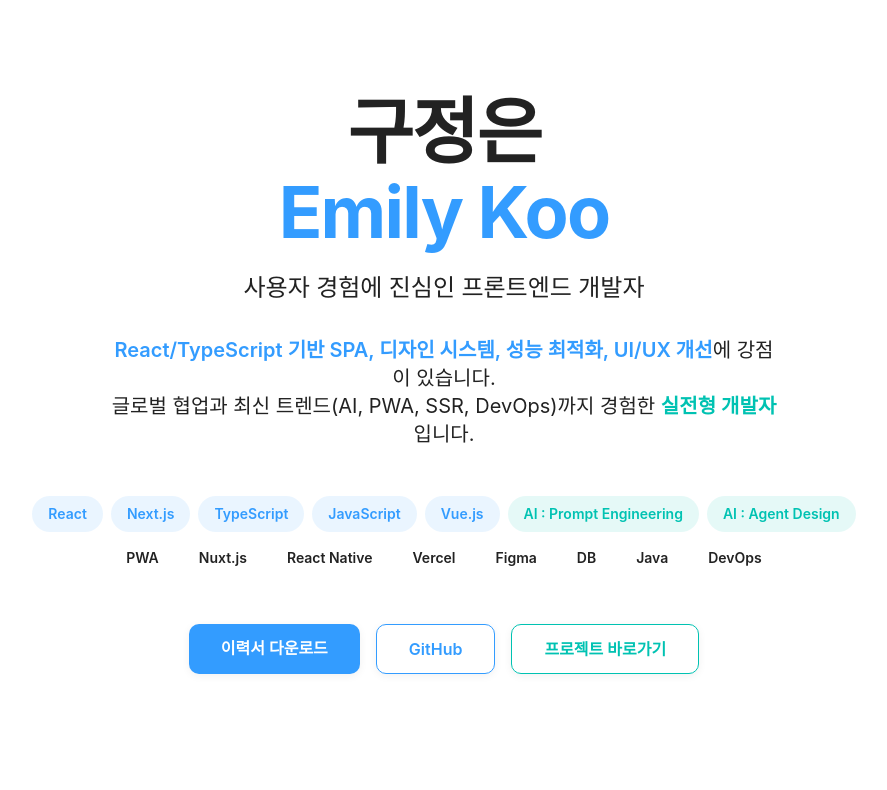
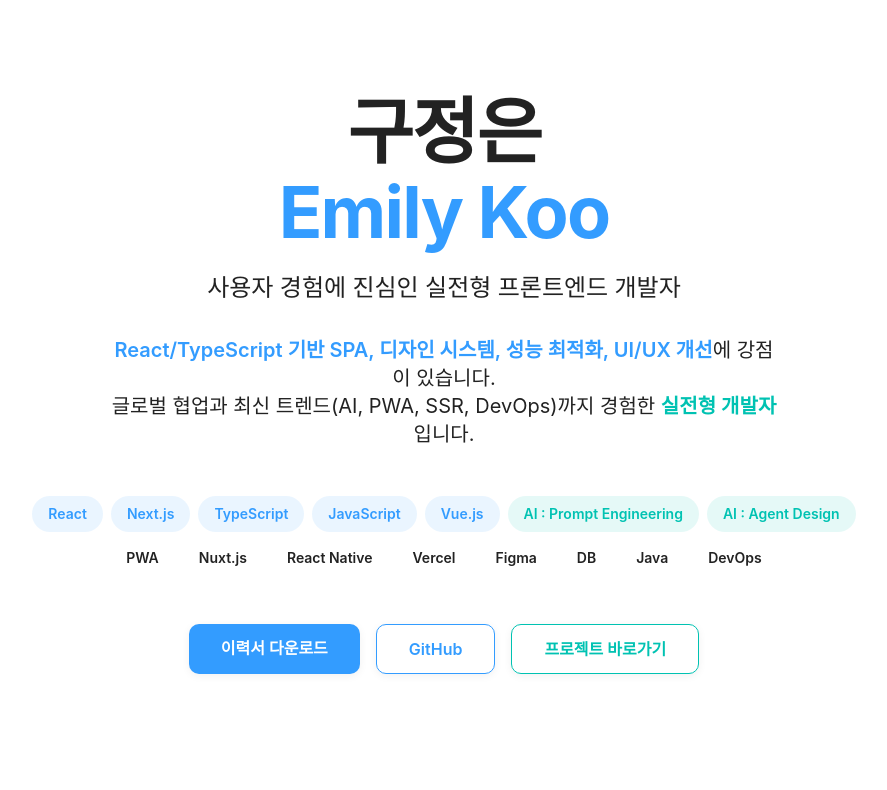
Before and after one commit to JEmilyKoo/portfolio, a Next.js app: page / in a window 1280 px wide. Shown: the top 790 px of the page, without its empty margins (196-1083 px from the left). Built offline with nearby package versions, Linux system fonts and the light colour scheme.

Commit message:
feat: 워딩 수정

```diff
--- a/components/Hero.tsx
+++ b/components/Hero.tsx
@@ -27,7 +27,7 @@
           animate={{ opacity: 1, y: 0 }}
           transition={{ duration: 0.8, delay: 0.4 }}
         >
-          사용자 경험에 진심인 프론트엔드 개발자
+          사용자 경험에 진심인 실전형 프론트엔드 개발자
         </motion.p>
 
         <motion.p
```
